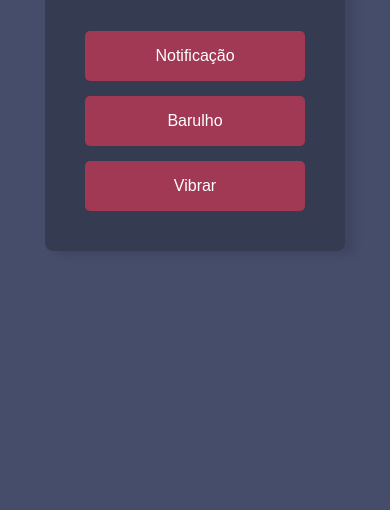
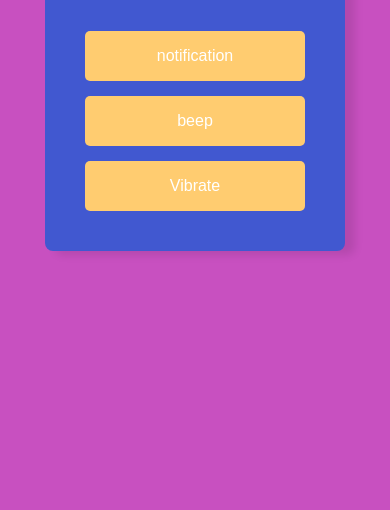
Before and after one commit to vitorkeeys/plugin-pjt, a website: page www/index.html in a window 390 px wide. Shown: the part 334-844 px from the top of the page. Drawn offline with Linux system fonts and the light colour scheme; some packages are replaced by stand-ins of ours.

Commit message:
subindo novo pjt, sem erros

```diff
--- a/www/css/style.css
+++ b/www/css/style.css
@@ -2,17 +2,18 @@ body {
     font-family: Arial, sans-serif;
     margin: 0;
     padding: 0;
-    background-color: #454d6b;
+    background-color: #C850C0;
 }
 
 .container {
   max-width: 300px;
   margin: 250px auto;
-  background-color: #353b50;
+  background-color: #4158D0;
   padding: 40px;
   border-radius: 8px;
   box-shadow: 10px 4px 8px rgba(0, 0, 0, 0.1);
   width: 80%;
+
 }
 
 h2,label {
@@ -27,7 +28,7 @@ form {
 }
 
 .btn:hover {
-    background-color: #9d1e40;
+    background-color:#cd9a3c ;
 }
 
 .btn {
@@ -35,7 +36,7 @@ form {
   padding: 10px;
   height: 50px;
   border: none;
-  background-color: #a13854;
+  background-color: #FFCC70;
   color: #fff;
   cursor: pointer;
   border-radius: 5px;
--- a/www/index.html
+++ b/www/index.html
@@ -13,9 +13,9 @@
 
 <div class="container">
     <h2>Plugins</h2>
-    <button id="btnnoti" class="btn" name="notificacao">Notificação</button>
-    <button id="btnbarulho" class="btn" name="barulho">Barulho</button>
-    <button id="btnvibrar" class="btn" name="tvibrar">Vibrar</button>
+    <button id="btnnoti" class="btn" name="notificacao">notification</button>
+    <button id="btnbarulho" class="btn" name="barulho">beep</button>
+    <button id="btnvibrar" class="btn" name="tvibrar">Vibrate</button>
 </div>
 
 <script src="cordova.js"></script>
```
